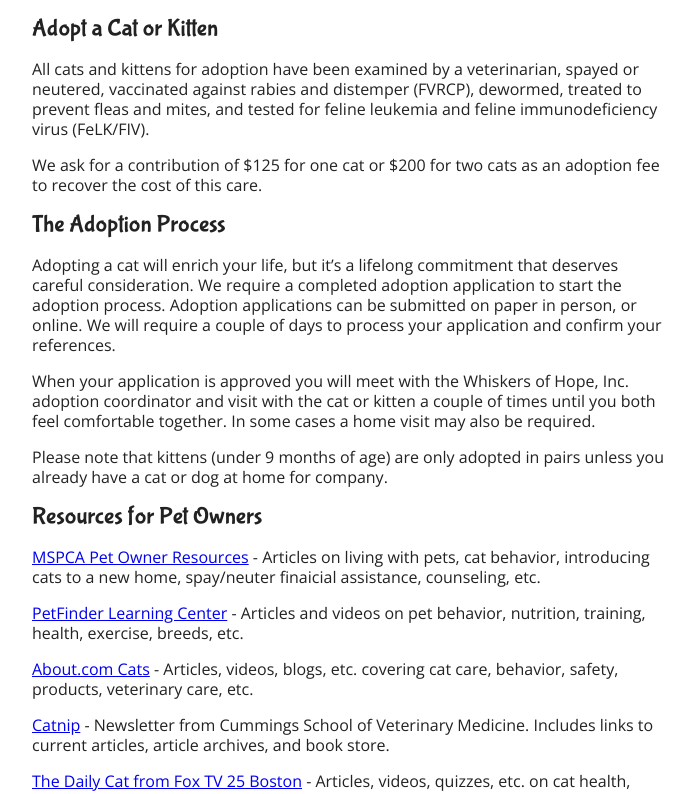
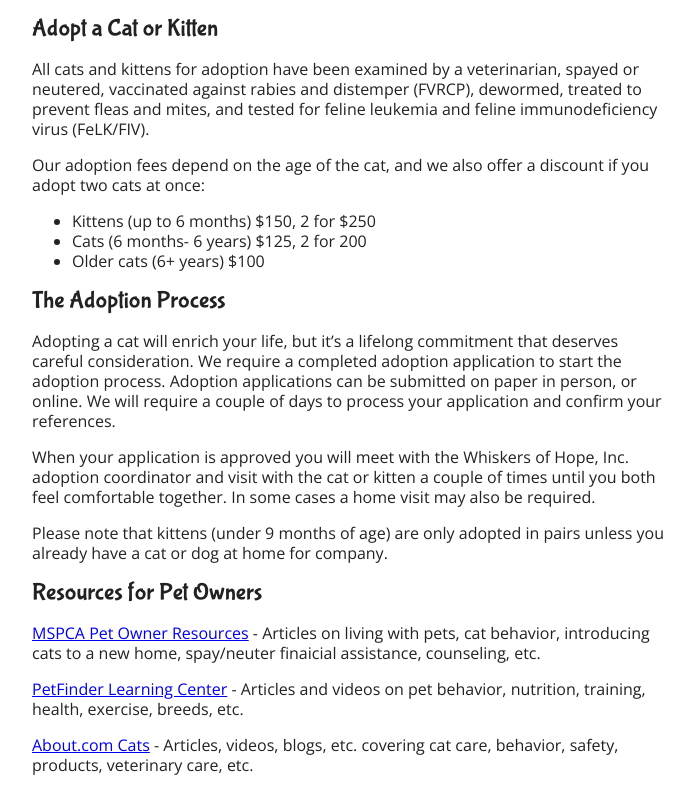
Before and after one commit to whiskers-of-hope/whiskers-of-hope.github.io, a Jekyll site: the page built from index.md, in a window 1280 px wide and 900 px high, scrolled down 1720 px, cut to the strip 106-900 px from the top of the window. Shown: the whole strip, without its empty margins (288-982 px from the left). Built offline with Jekyll 4.4.1, drawn with Linux system fonts in a browser that asks for light colours; Markdown is read by kramdown in place of the engine named in the settings.

Commit message:
update prices

```diff
--- a/index.md
+++ b/index.md
@@ -26,7 +26,11 @@ We rely on the support of caring individuals to feed and get medical care of our
 
 All cats and kittens for adoption have been examined by a veterinarian, spayed or neutered, vaccinated against rabies and distemper (FVRCP), dewormed, treated to prevent fleas and mites, and tested for feline leukemia and feline immunodeficiency virus (FeLK/FIV).
 
-We ask for a contribution of $125 for one cat or $200 for two cats as an adoption fee to recover the cost of this care.
+Our adoption fees depend on the age of the cat, and we also offer a discount if you adopt two cats at once:
+
+* Kittens (up to 6 months) $150, 2 for $250
+* Cats (6 months- 6 years) $125, 2 for 200
+* Older cats (6+ years) $100
 
 ## The Adoption Process
 
```
